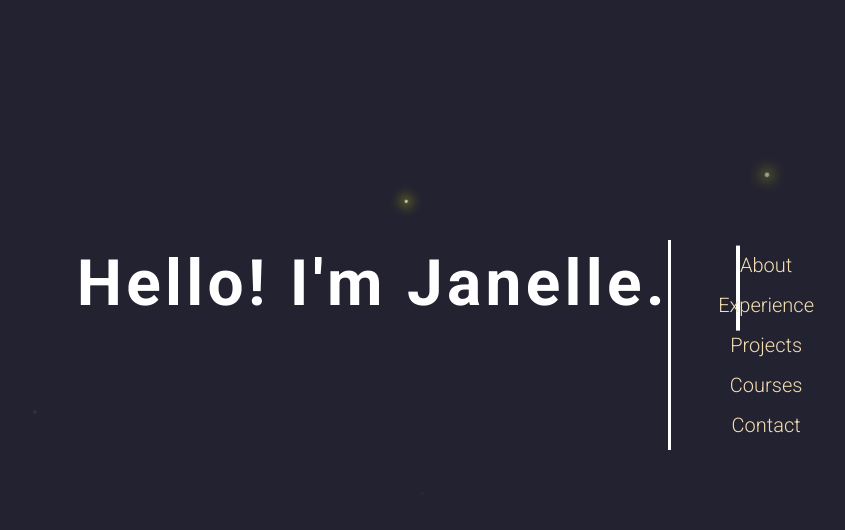
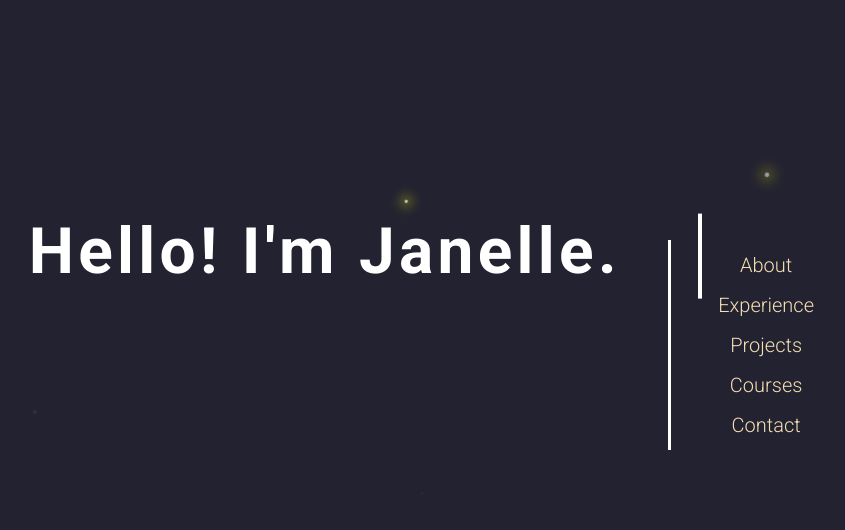
Before and after one commit to janellewong/MLH-Flask-Portfolio, a Flask app: page / in a window 1280 px wide. Shown: the top 530 px of the page, without its empty margins (200-1045 px from the left). Run offline with Flask 2, Linux system fonts and the light colour scheme; some libraries are stand-ins or nearby versions.

Commit message:
update main

```diff
--- a/app/static/styles/main.css
+++ b/app/static/styles/main.css
@@ -25,6 +25,13 @@ img{
     margin:auto;
 }
 
+.hello-container {
+    position: centre;
+    padding-left: 15%;
+    padding-top: 20%;
+
+}
+
 .profile {
     background-color: #222230 !important;
     text-align: center;
@@ -34,6 +41,7 @@ img{
 }
 
 .profile h1 {
+    top: 30%;
     font-size: 50px;
     font-weight: 700;
     color: white;
@@ -43,8 +51,8 @@ img{
     font-size: 20px;
     font-weight: 700;
     color: white;
-    position: absolute;
-    padding-left: 400px;
+    position: center;
+    left: 5%;
     z-index: 1;
     top:45%;
 
@@ -69,7 +77,6 @@ img{
 .titleIntro {
     color: white;
     position: relative;
-    padding-left: 250px;
     top: 60%;
     width: 16em;
     border-right: 2px solid rgba(255, 255, 255, 0.75);
@@ -92,7 +99,7 @@ img{
 
 @keyframes animated-text{
     from{width: 0;}
-    to{width: 940px;}
+    to{width: 710px;}
 }
 
 @keyframes animated-cursor{
--- a/app/templates/index.html
+++ b/app/templates/index.html
@@ -35,6 +35,10 @@
 <body>
 {% block content %} {% endblock %}
 
+<div >
+    {% include "footer.html" %}
+</div>
+
     <div class="firefly"></div>
     <div class="firefly"></div>
     <div class="firefly"></div>
--- a/app/templates/login.html
+++ b/app/templates/login.html
@@ -35,5 +35,5 @@
 
     </div>
 </div>
-<br>
+<br><br><br><br><br><br>
 {% endblock %}
--- a/app/templates/main.html
+++ b/app/templates/main.html
@@ -3,11 +3,15 @@
 
 {% block content %}
 <div class="intro">
+
     <header class="profile">
-
+        <div class=hello-container>
             <div class="titleIntro anim-type">
                 <h1 style="font-size: 5vw">Hello! I'm Janelle. &nbsp;</h1>
             </div>
+        </div>
+
+
 
 
         <div class="slideAnim" >
@@ -34,8 +38,10 @@
 
             </ul>
         </div>
+
     </header>
 </div>
+
 
 
 {% if section %}
@@ -109,8 +115,6 @@
     </div>
 </div>
 
-<div >
-    {% include "footer.html" %}
-</div>
+
 
 {% endblock %}
--- a/app/templates/register.html
+++ b/app/templates/register.html
@@ -35,5 +35,5 @@
 
     </div>
 </div>
-<br>
+<br><br><br><br><br><br>
 {% endblock %}
```
Lines whose indentation alone changed are shown as unchanged.
